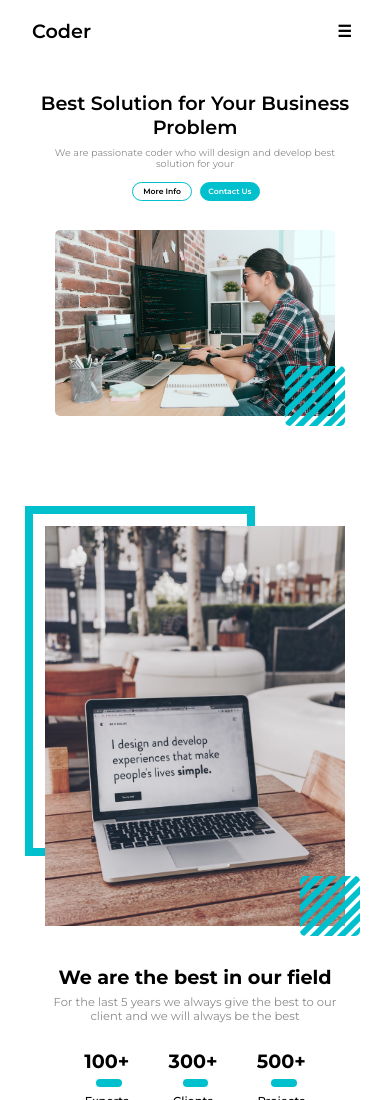
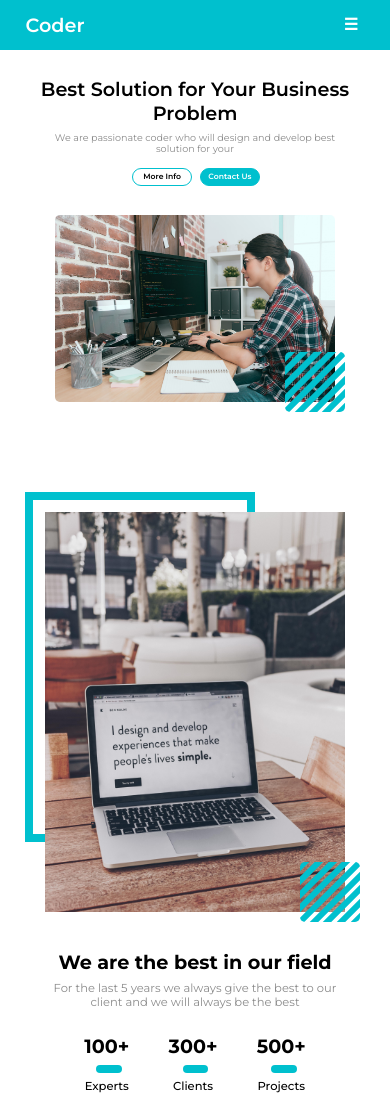
Before and after one commit to KarMint26/Coder, a plain HTML site: page index.html in a window 390 px wide. Shown: the top 1100 px of the page. Drawn offline with nearby package versions, Linux system fonts and the light colour scheme.

Commit message:
Modified Navbar

```diff
--- a/css/styles.css
+++ b/css/styles.css
@@ -1183,15 +1183,22 @@ footer p {
     }
 
     body {
+        position: relative;
         padding: 3rem 5rem;
     }
 
     header {
-        position: relative;
+        position: fixed;
+        width: 100%;
+        left: 0;
+        top: 0;
+        padding: 2rem 4rem;
         display: flex;
         justify-content: space-between;
         align-items: center;
         margin-bottom: 3.5rem;
+        background-color: var(--primary-color);
+        z-index: 5;
     }
 
     .humburger {
@@ -1199,17 +1206,19 @@ footer p {
         font-size: 2.5rem;
         font-weight: 600;
         margin-right: 1rem;
+        color: #fff;
     }
 
     header h1 {
         font-weight: 600;
         font-size: 3rem;
+        color: #fff;
     }
 
     nav {
         position: absolute;
         right: 30px;
-        top: 40px;
+        top: 60px;
         display: flex;
         justify-content: center;
         align-items: center;
@@ -1268,6 +1277,7 @@ footer p {
         padding: 4rem 0;
         gap: 2rem;
         margin-bottom: 10rem;
+        margin-top: 3rem;
     }
 
     /* LL */
@@ -1290,6 +1300,7 @@ footer p {
         flex-direction: column;
         width: 350px;
         gap: 1.2rem;
+        margin-top: 2rem;
     }
 
     #home .left-layout .left-title h1 {
```
